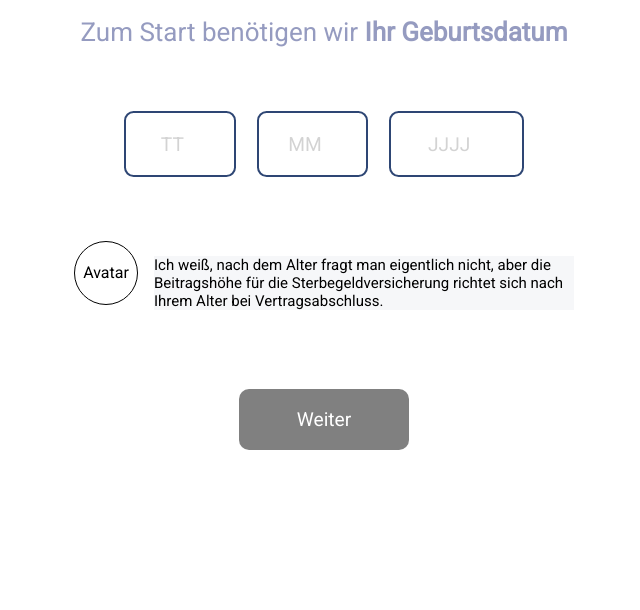
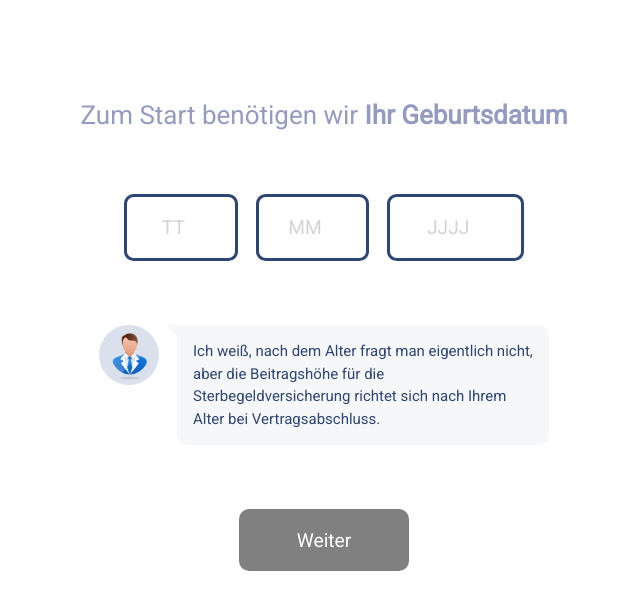
Before and after one commit to MareikeW/sterberechner, a React (Create React App) app: page /rechner/geburtstag in a window 1280 px wide. Shown: the top 610 px of the page, without its empty margins (316-956 px from the left). Built offline with nearby package versions, Linux system fonts and the light colour scheme.

Commit message:
Styling Infobox

```diff
--- a/src/App.css
+++ b/src/App.css
@@ -12,6 +12,7 @@ h1 {
   color: rgba(44, 56, 130, 0.5);
   font-weight: 400;
   font-size: 26px;
+  margin-top: 100px;
 }
 
 
@@ -63,7 +64,7 @@ h1 {
   text-align: center;
   padding: 0.8em;
   border-radius: 0.5em;
-  border: 2px solid #2E4674;
+  border: 3px solid #2E4674;
   color:#2E4674;
   font-weight: bold;
   font-size: 1.2em;
@@ -76,6 +77,10 @@ h1 {
 
 .geburtstags__form .geburtstags__input--kurz {
   padding: 1em 0.2em;
+}
+
+.input--background {
+  background-color: #DAE1EC;
 }
 
 .input__error {
@@ -96,7 +101,7 @@ h1 {
       Infobox
 ========================*/
 .info__container {
-  width: 500px;
+  width: 450px;
   display: flex;
   justify-content: space-between;
   margin: 4em auto;
@@ -104,11 +109,16 @@ h1 {
 }
 
 .info-avatar {
-  border: 1px solid black;
+  background-color: #DAE1EC;
   border-radius: 50%;
-  padding: 1em;
-  width: 30px;
-  height: 30px;
+  width: 60px;
+  height: 60px;
+}
+
+.info-avatar img {
+  border-radius: 50%;
+  width: 60px;
+  height: 60px;
   display: flex;
   justify-content: center;
   align-items: center;
@@ -116,8 +126,31 @@ h1 {
 }
 
 .info-text {
+  font-size: 15px;
+  line-height: 1.5em;
+  text-align: left;
+  color: #2E4674;
+}
+
+.sprechblase {
+  position: relative;
+  width: 340px;
   background-color: #F6F7F9;
-  font-size: 15px;
+  border-radius: 10px;
+  padding: 0 16px;
+}
+
+.sprechblase:before {
+  content: "";
+  width: 0px;
+  height: 0px;
+  position: absolute;
+  border-left: 10px solid transparent;
+  border-right: 12px solid transparent;
+  border-top: 12px solid #F6F7F9;
+  border-bottom: 20px solid transparent;
+  left: -10px;
+  top: 0;
 }
 
 /*
--- a/src/components/Infobox.js
+++ b/src/components/Infobox.js
@@ -1,10 +1,15 @@
 import React from "react";
+import avatar from "../avatar.png";
 
 const Infobox = ({ infoText }) => {
     return (
         <div className="info__container">
-            <div className="info-avatar">Avatar</div>
-            <p className="info-text">{infoText}</p>
+            <div className="info-avatar">
+                <img src={avatar} alt="Avatar" />
+            </div>
+            <div className="sprechblase">
+                <p className="info-text">{infoText}</p>
+            </div>
         </div>
     )
 }
--- a/src/pages/geburtstag.js
+++ b/src/pages/geburtstag.js
@@ -51,7 +51,7 @@ const Geburtstag = ({ tag, monat, jahr, setTag, setMonat, setJahr }) => {
                     type="number"
                     placeholder="TT"
                     value={tag}
-                    className={`geburtstags__input--kurz`}
+                    className={`geburtstags__input--kurz ${tag ? "input--background" : ""}`}
                     onChange={event => isValidDay(event)}
                     required
                 />
@@ -60,7 +60,7 @@ const Geburtstag = ({ tag, monat, jahr, setTag, setMonat, setJahr }) => {
                     type="number"
                     placeholder="MM"
                     value={monat}
-                    className={`geburtstags__input--kurz`}
+                    className={`geburtstags__input--kurz ${monat ? "input--background" : ""}`}
                     onChange={event => isValidMonth(event)}
                     required
                 />
@@ -69,6 +69,7 @@ const Geburtstag = ({ tag, monat, jahr, setTag, setMonat, setJahr }) => {
                     type="number"
                     placeholder="JJJJ"
                     value={jahr}
+                    className={`${jahr ? "input--background" : ""}`}
                     onChange={event => isValidYear(event)}
                     max="1971"
                     required
```
Also changed, not shown: src/avatar.png (added).
